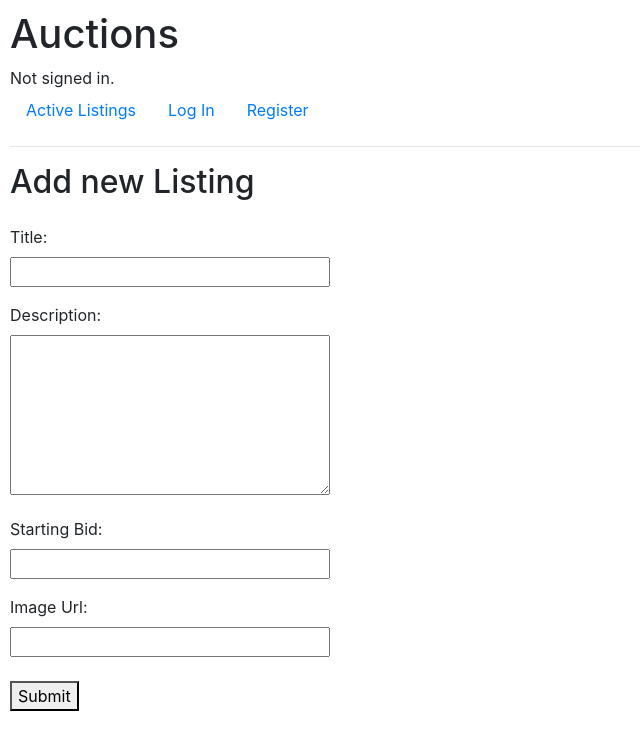
After one commit to BartTheMute/cs50-exercises, a Django app: page /newlisting in a window 1280 px wide. The commit adds this page. Shown: the top 750 px of the page, without its empty margins (0-640 px from the left). Run offline with Django 3.2, Linux system fonts and the light colour scheme; some libraries are stand-ins or nearby versions.

Commit message:
added db model, listing auctions and adding new listing

```diff
--- a/commerce/auctions/static/auctions/styles.css
+++ b/commerce/auctions/static/auctions/styles.css
@@ -1,3 +1,30 @@
 body {
     padding: 10px;
 }
+
+#form-add-listing textarea{
+    height: 10em;
+    width: 20em;
+}
+
+#form-add-listing input{
+    width: 20em;
+}
+
+#form-add-listing label{
+    margin-top: 1em;
+}
+
+.active-listing{
+    width:50em;
+    display: flex;
+}
+
+.active-listing div{
+
+}
+
+.active-listing img{
+    max-height: 10em;
+    max-width: auto;
+}
--- a/commerce/auctions/templates/auctions/layout.html
+++ b/commerce/auctions/templates/auctions/layout.html
@@ -22,6 +22,9 @@
             </li>
             {% if user.is_authenticated %}
                 <li class="nav-item">
+                    <a class="nav-link" href="{% url 'newlisting' %}">Add New Listing</a>
+                </li>
+                <li class="nav-item">
                     <a class="nav-link" href="{% url 'logout' %}">Log Out</a>
                 </li>
             {% else %}
--- /dev/null
+++ b/commerce/auctions/templates/auctions/newlisting.html
@@ -0,0 +1,25 @@
+{% extends "auctions\layout.html" %}
+{% block body %}
+    <h2>Add new Listing</h2>
+    <form action="{% url 'newlisting' %}" method="POST" id="form-add-listing">
+        {% csrf_token %}
+        <label>Title:</label>
+        <br/>
+        <input type="text" name="listing_title">
+        <br/>
+        <label>Description:</label>
+        <br/>
+        <textarea name="description" ></textarea>
+        <br>
+        <label>Starting Bid:</label>
+        <br>
+        <input type="number" min="1" step="any" name="starting_bid">
+        <br/>
+        <label>Image Url:</label>
+        <br>
+        <input type="url" name="image">
+        <br>
+        <br>
+        <button type="submit">Submit</button>
+    </form>
+{% endblock %}
--- a/commerce/auctions/urls.py
+++ b/commerce/auctions/urls.py
@@ -6,5 +6,6 @@ urlpatterns = [
     path("", views.index, name="index"),
     path("login", views.login_view, name="login"),
     path("logout", views.logout_view, name="logout"),
-    path("register", views.register, name="register")
+    path("register", views.register, name="register"),
+    path("newlisting", views.new_listing, name="newlisting")
 ]
--- a/commerce/auctions/views.py
+++ b/commerce/auctions/views.py
@@ -1,14 +1,18 @@
-from django.contrib.auth import authenticate, login, logout
+from django.contrib.auth import authenticate, login, logout, get_user
 from django.db import IntegrityError
 from django.http import HttpResponse, HttpResponseRedirect
 from django.shortcuts import render
 from django.urls import reverse
 
 from .models import User
-
+from .models import AuctionListing
+import logging
 
 def index(request):
-    return render(request, "auctions/index.html")
+    listings= AuctionListing.objects.all()
+    return render(request, "auctions/index.html", {
+        "listings": listings
+    })
 
 
 def login_view(request):
@@ -61,3 +65,24 @@ def register(request):
         return HttpResponseRedirect(reverse("index"))
     else:
         return render(request, "auctions/register.html")
+
+def new_listing(request):
+    if request.method == "POST":
+        title = request.POST["listing_title"]
+        description = request.POST["description"]
+        starting_bid = request.POST["starting_bid"]
+        image = request.POST["image"]
+
+        al = AuctionListing(
+            name = title,
+            description = description,
+            starting_bid = starting_bid,
+            image = image,
+            caller = get_user(request).username
+        )
+
+        al.save()
+        return render(request, "auctions/index.html")
+
+    else:
+        return render(request, "auctions/newlisting.html")
```
Also changed, not shown: commerce/auctions/models.py (+21 -0 lines), commerce/auctions/templates/auctions/index.html (+16 -1 lines), commerce/commerce/settings.py (+14 -0 lines), commerce/auctions/migrations/0001_initial.py (added), commerce/auctions/migrations/0002_alter_auctionlisting_caller.py (added), commerce/auctions/migrations/__init__.py (added), commerce/db.sqlite3 (added).
